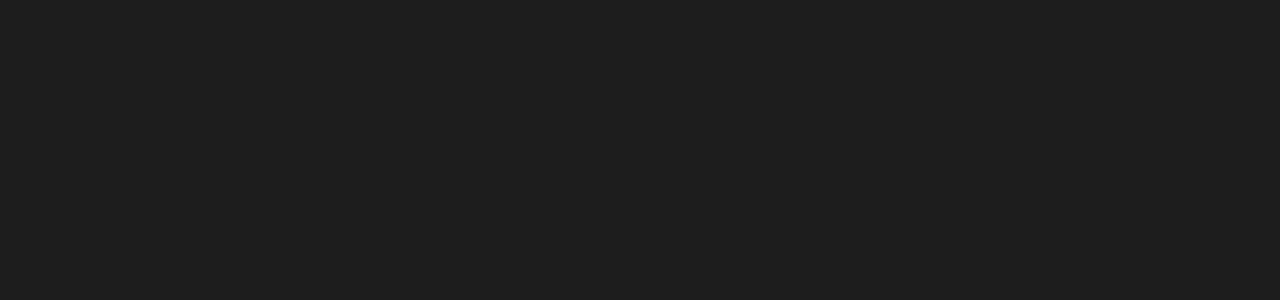
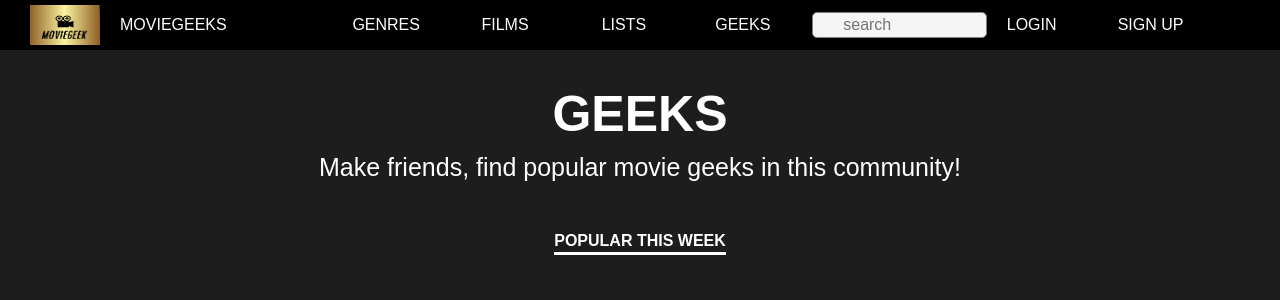
Before and after one commit to chxttp/movie-geek, a React (Create React App) app: page /geek in a window 1280 px wide. Before the commit this address had no page. Shown: the top 300 px of the page. Built offline with nearby package versions, Linux system fonts and the light colour scheme.

Commit message:
Updated Geeks Page

```diff
--- a/src/App.js
+++ b/src/App.js
@@ -9,6 +9,7 @@ import { Navigate } from 'react-router-dom';
 import MovieDetail from './components/MovieDetail';
 import ProfilePage from './components/ProfilePage';
 import UserData from './Data/UserData';
+import Geeks from './components/Geeks';
 
 function App() {
 
@@ -25,6 +26,7 @@ function App() {
           <Route path="/signup" element = {<Signup/>}/>
           <Route path="/MovieDetail" element = {<MovieDetail/>}/>
           <Route path="/profile" element = {<ProfilePage/>}/>
+          <Route path="/geek" element = {<Geeks/>}/>
 
         </Routes>
       </div>
--- /dev/null
+++ b/src/components/Geeks.css
@@ -0,0 +1,32 @@
+.top-container h1{
+    color: white;
+    padding-top: 35px;
+    margin: auto;
+    text-align: center;
+    font-size: 50px;
+    font-weight: bold;
+}
+
+.top-container p{
+    color: white;
+    padding-top: 10px;
+    margin: auto;
+    text-align: center;
+    font-size: 25px;
+}
+
+.popular-this-week-container {
+    display: flex;
+    flex-direction: column;
+    align-items: center;
+    padding-top: 50px;
+  }
+
+.popular-list title{
+    font-size: 16px;
+    font-weight: bold;
+    margin-bottom: 10px;
+    border-bottom: 3px solid white;
+    padding-bottom: 2px;
+    color: white;
+  }
--- /dev/null
+++ b/src/components/Geeks.js
@@ -0,0 +1,38 @@
+import React from 'react';
+import Navbar from './Navbar';
+import './Geeks.css'
+
+
+function Geeks(){
+    return(
+        <div className='Geek'>
+            <Navbar />
+            <div className='top-container'>
+                <h1>
+                    GEEKS
+                </h1>
+                <p>
+                    Make friends, find popular movie geeks in this community!
+                </p>
+            </div>
+
+            <div className='popular-this-week-container'>
+                <div className='popular-list'>
+                    <div className='popular-list-title'>
+                        POPULAR THIS WEEK
+                    </div>
+                </div>
+
+            </div>
+
+
+
+
+        </div>
+    );
+}
+
+
+
+
+export default Geeks;
--- a/src/components/Navbar.js
+++ b/src/components/Navbar.js
@@ -146,7 +146,9 @@ function Navbar(props) {
         </li>
 
         <li className='navbar-right'>
-          GEEKS
+        <NavLink to="/geek" className="active hover">
+            GEEKS
+          </NavLink>
         </li>
         <li className='navbar-right'>
           <input placeholder='search'/>
```
